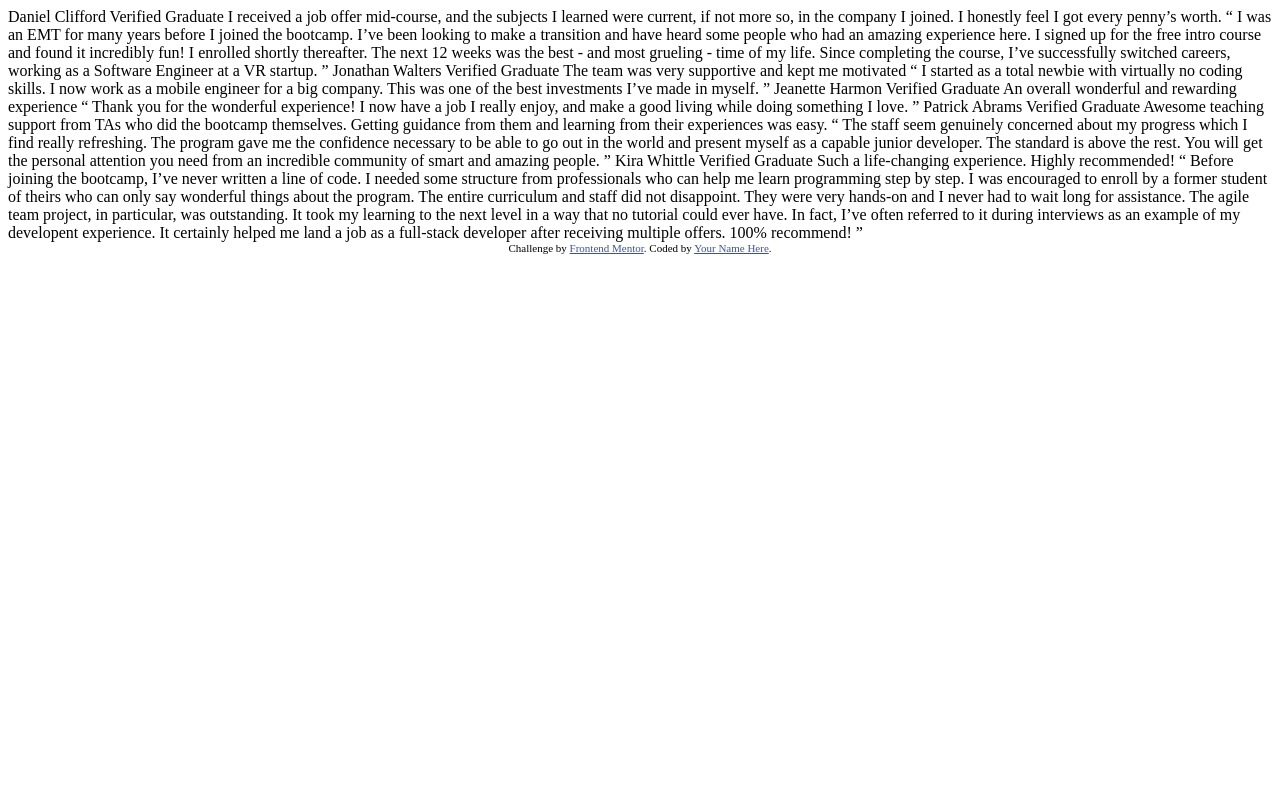
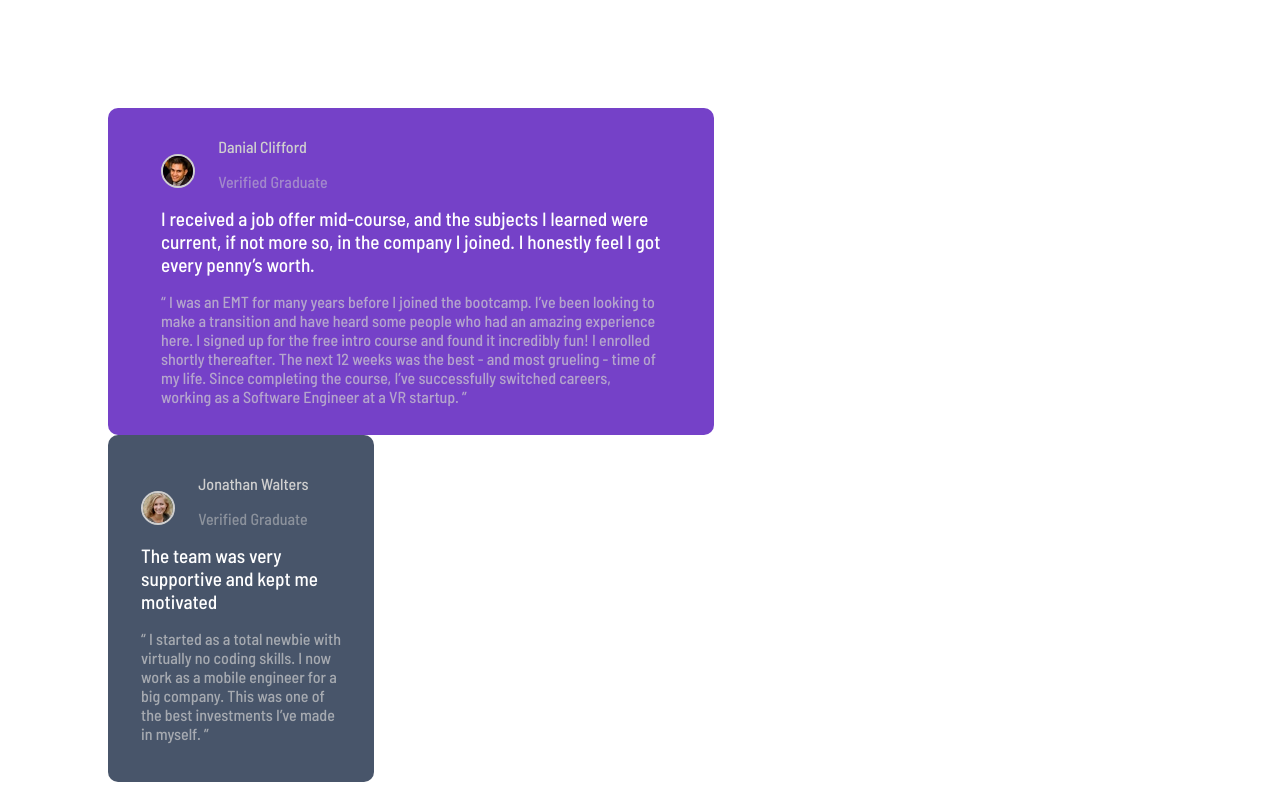
Before and after one commit to kriyanshii/testimonial-grid-section, a plain HTML site: page index.html in a window 1280 px wide. Shown: the top 800 px of the page. Drawn offline with Linux system fonts and the light colour scheme.

Commit message:
2 cards done

```diff
--- a/index.html
+++ b/index.html
@@ -10,30 +10,111 @@
 
   <!-- Feel free to remove these styles or customise in your own stylesheet 👍 -->
   <style>
+    @import url('https://fonts.googleapis.com/css2?family=Barlow+Semi+Condensed:wght@500;600&display=swap');
+    .container{
+      font-family: 'Barlow Semi Condensed', sans-serif;
+      padding: 100px;
+    }
+
+    .card{
+      padding: 10px 50px;
+      border: 3px solid transparent;
+      border-radius: 10px;
+      max-width: 500px;
+      color: hsl(0, 0%, 81%);
+    }
+
+    .one{
+      background-color: hsl(263, 55%, 52%);
+    }
+
+    .intro{
+      display: inline-block;
+    }
+
+    .avt{
+      border: 2px solid hsl(0, 0%, 81%);
+      border-radius: 50%;
+      max-width: 30px;
+      margin-right: 20px;
+    }
+
+    .highlight{
+      color:hsl(0, 0%, 100%);
+      font-size: larger;
+      margin: inherit;
+    }
+
+    .text{
+      opacity: 70%;
+    }
+
+    .tag{
+      opacity: 50%;
+    }
+
+    .two{
+      background: hsl(217, 19%, 35%);
+      max-width: 200px;
+      padding: 20px 30px;
+    }
+
     .attribution { font-size: 11px; text-align: center; }
     .attribution a { color: hsl(228, 45%, 44%); }
   </style>
 </head>
 <body>
-  Daniel Clifford
-  Verified Graduate
+  <div class="container">
+    <div class="half">
+      <div class="up">
+        <div class="card one">
+          <div class="avatar">
+            <img class="avt" src="./images/image-daniel.jpg" alt="">
+            <div class="intro">
+              <p class="name">Danial Clifford</p>
+              <p class="tag">Verified Graduate</p>
+            </div>
+          </div>
 
+          <p class="highlight">
             I received a job offer mid-course, and the subjects I learned were current, if not more so,
             in the company I joined. I honestly feel I got every penny’s worth.
+          </p>
 
+          <p class="text">
             “ I was an EMT for many years before I joined the bootcamp. I’ve been looking to make a
             transition and have heard some people who had an amazing experience here. I signed up
             for the free intro course and found it incredibly fun! I enrolled shortly thereafter.
             The next 12 weeks was the best - and most grueling - time of my life. Since completing
             the course, I’ve successfully switched careers, working as a Software Engineer at a VR startup. ”
+          </p>
+        </div>
+        <div class="card two">
+          <div class="avatar">
+            <img class="avt" src="./images/image-jeanette.jpg" alt="">
+            <div class="intro">
+              <p class="name">Jonathan Walters</p>
+              <p class="tag">Verified Graduate</p>
+            </div>
+          </div>
 
-  Jonathan Walters
-  Verified Graduate
+          <p class="highlight">
+            The team was very supportive and kept me motivated
+          </p>
 
-  The team was very supportive and kept me motivated
-
+          <p class="text">
             “ I started as a total newbie with virtually no coding skills. I now work as a mobile engineer
             for a big company. This was one of the best investments I’ve made in myself. ”
+          </p>
+        </div>
+      </div>
+    </div>
+  </div>
+
+
+
+
+
 
   Jeanette Harmon
   Verified Graduate
```
Lines whose indentation alone changed are shown as unchanged.
